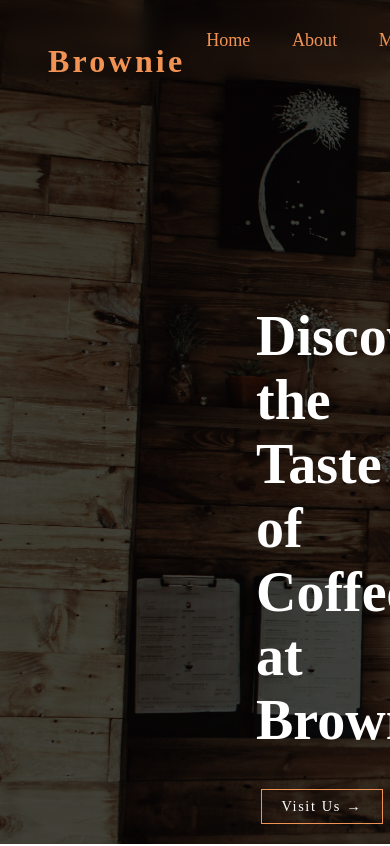
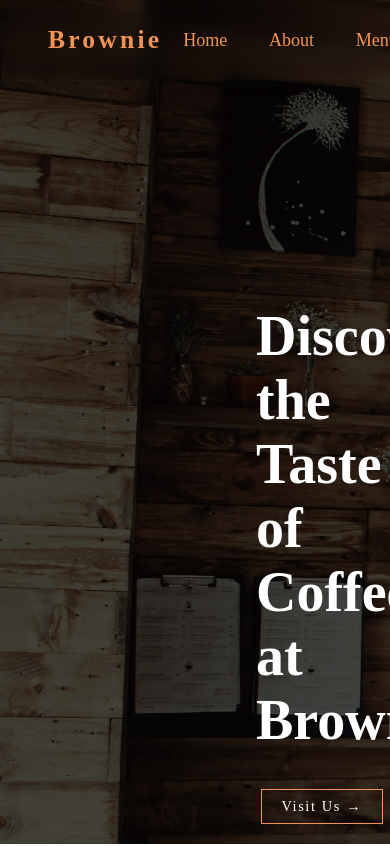
Before and after one commit to Binada-SH/React_coffee_shop_website, a React (Vite) app in the folder coffee_shop/: page / in a window 390 px wide. Shown: the top 846 px of the page. Built offline with nearby package versions, Linux system fonts and the light colour scheme.

Commit message:
Navbar Responsive Design iPhone

```diff
--- a/coffee_shop/src/Components/navbar/navbar.css
+++ b/coffee_shop/src/Components/navbar/navbar.css
@@ -21,7 +21,6 @@
     justify-content: space-around;
     cursor: pointer;
     display: flex;
-    margin-top: auto;
     margin-left: 3rem;
 }
 
@@ -43,3 +42,20 @@
     color: #f19355;
     text-decoration: none;
 }
+
+@media screen and (max-width: 414px) {
+    .navbar {
+        display: flex;
+        position: fixed;
+        margin-top: auto;
+        margin-left: auto;
+        justify-content: space-between;
+    }
+
+    .logo  h2{
+        font-size: 1.6rem;
+    }
+
+
+
+}
```
